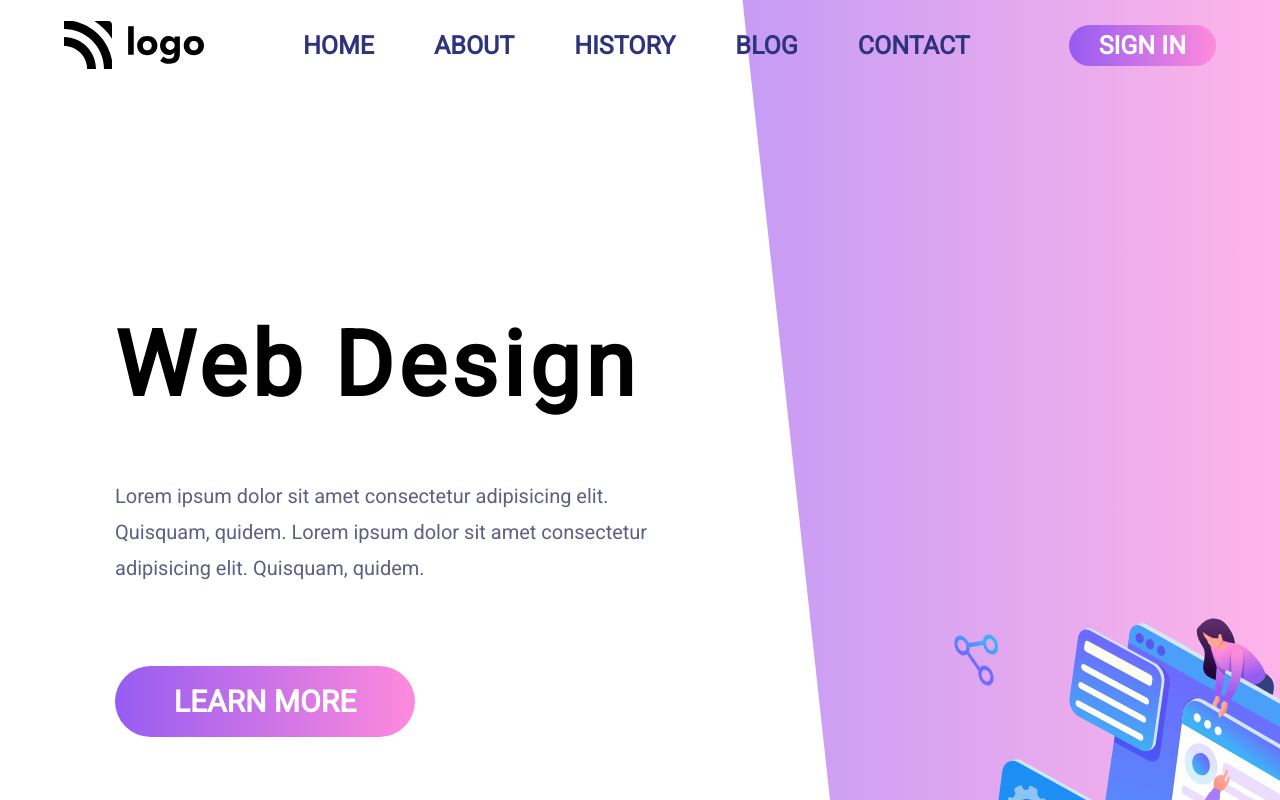
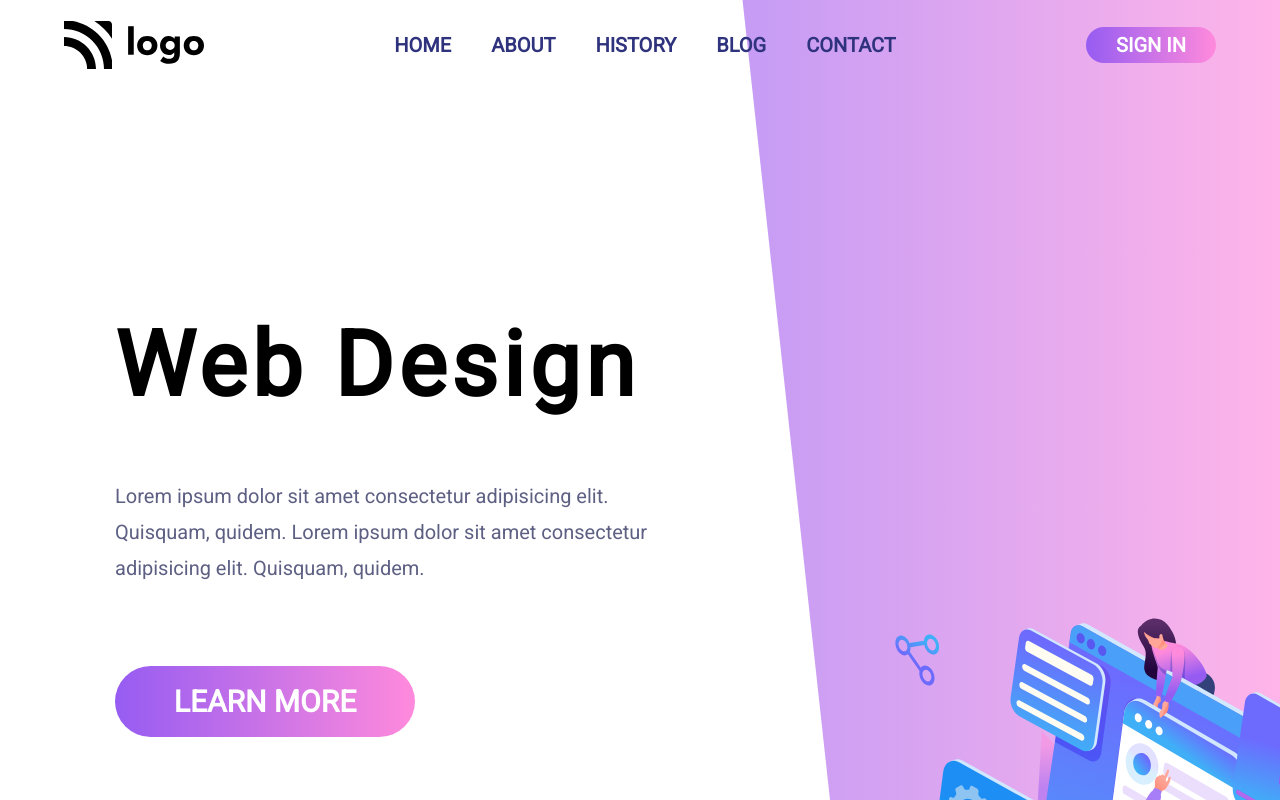
Before and after one commit to Adnan-Sarkar/web-design-landing-page-Project-8, a website: page index.html in a window 1280 px wide. Drawn offline with Linux system fonts and the light colour scheme.

Commit message:
Updating Style, tittle, README file and adding live preview image

```diff
--- a/css/index.css
+++ b/css/index.css
@@ -37,11 +37,11 @@ nav {
 
 .nav-item {
     cursor: pointer;
-    font-size: 25px;
+    font-size: 20px;
     font-family: "Roboto", sans-serif;
     color: #2F337D;
     font-weight: 600;
-    margin: 0 30px;
+    margin: 0 20px;
     transition: color 300ms linear;
 }
 
@@ -51,7 +51,7 @@ nav {
 
 .signin-btn {
     font-family: "Roboto", sans-serif;
-    font-size: 25px;
+    font-size: 20px;
     font-weight: 600;
     border: none;
     padding: 6px 30px;
@@ -120,7 +120,7 @@ nav {
 .vector-img {
     position: absolute;
     bottom: -35px;
-    left: 510px;
+    left: 375px;
     transform: rotate(-28deg);
     z-index: 111;
 }
@@ -128,7 +128,7 @@ nav {
 .vector-dot {
     position: absolute;
     bottom: 60px;
-    left: 547px;
+    left: 410px;
     z-index: 111;
 }
 
@@ -136,6 +136,6 @@ nav {
     width: 80%;
     position: absolute;
     bottom: -295px;
-    left: 299px;
+    left: 240px;
     z-index: 111;
 }
--- a/index.html
+++ b/index.html
@@ -11,7 +11,7 @@
       href="https://fonts.googleapis.com/css2?family=Roboto&display=swap"
       rel="stylesheet"
     />
-    <title>Design Landing Page</title>
+    <title>Web Design Landing Page</title>
   </head>
   <body>
     <div class="main-div">
```
Also changed, not shown: Design Landing Page.png (added), README.md.
